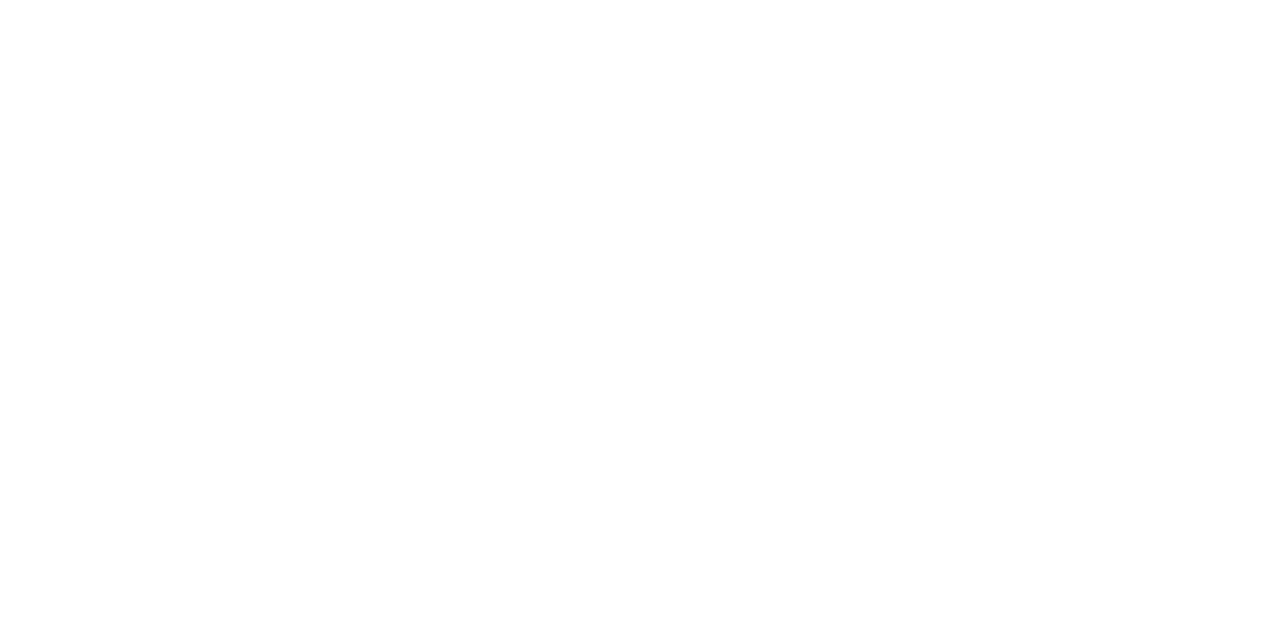
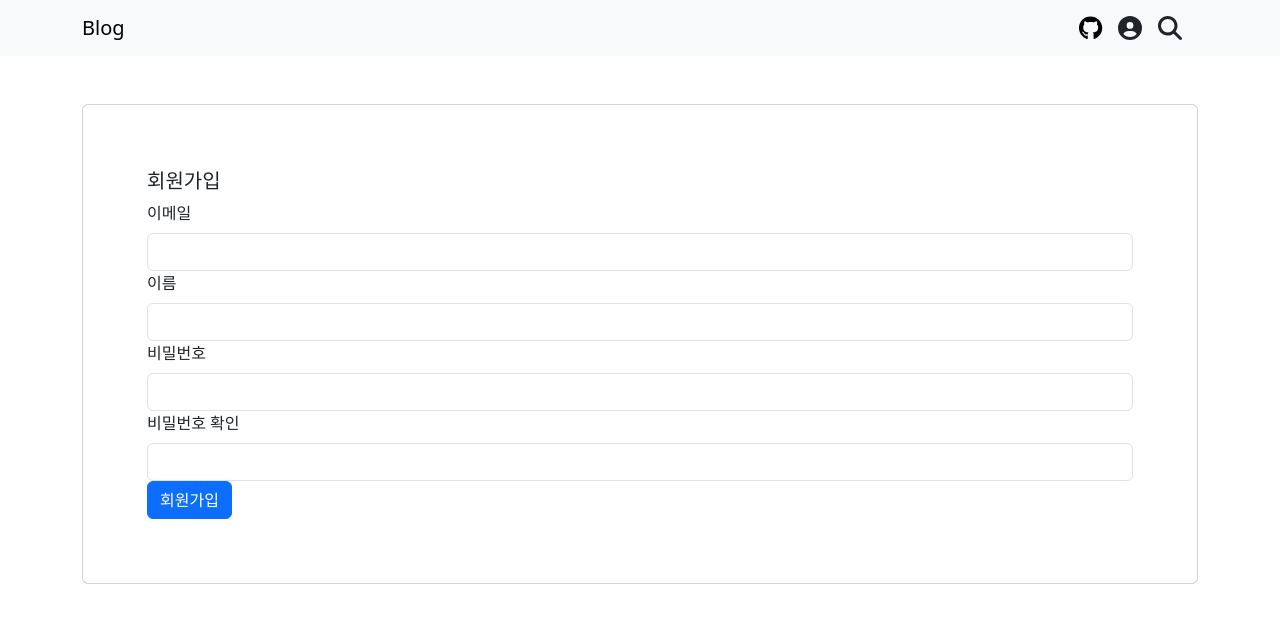
Before and after one commit to Seotjuu/Blog, a React (Create React App) app: page /Signup in a window 1280 px wide. Before the commit this address had no page. Shown: the top 622 px of the page. Built offline with nearby package versions, Linux system fonts and the light colour scheme.

Commit message:
[fix] firebase Login / SignUp   - Firbase로 로그인 및 회원가입 진행중

```diff
--- a/src/App.tsx
+++ b/src/App.tsx
@@ -1,28 +1,33 @@
 import "./App.css";
 import "./css/Sign.css";
+
+import TopNavBar from "pages/TopNavBar";
+import SideNavBar from "pages/SideNavBar";
 import Main from "./pages/Main";
 import Login from "./pages/Login";
-import HomePage from "./pages/HomePage";
+import Siginup from "pages/Signup";
 import PostRegister from "./pages/PostRegister";
 import PostView from "./pages/PostView";
 
 import { Routes, Route } from "react-router-dom";
 
-const App: React.FC = () => {
+const App = () => {
   return (
     <>
-        <Routes>
+      <Routes>
+        <Route element={<TopNavBar />}>
           <Route path="/login" element={<Login />}></Route>
-
+          <Route path="/Signup" element={<Siginup />}></Route>
           {/* sideBar 이중 라우터 */}
-          <Route element={<HomePage />}>
+          <Route element={<SideNavBar />}>
             <Route path="/" element={<Main />}></Route>
             <Route path="/PostRegister" element={<PostRegister />}></Route>
             <Route path="/PostView" element={<PostView />}></Route>
           </Route>
-        </Routes>
+        </Route>
+      </Routes>
     </>
   );
-}
+};
 
 export default App;
--- /dev/null
+++ b/src/cmm/UserManagement.ts
@@ -0,0 +1,22 @@
+import React, { useState } from "react";
+import { auth } from "../firebase";
+import {
+  signInWithEmailAndPassword,
+  createUserWithEmailAndPassword,
+} from "firebase/auth";
+
+// 현재 로그인한 유저 확인하는 함수
+export const CheckUser = () => {
+  return auth.currentUser;
+};
+
+// sign up
+export const SignupUser = async (email: string, password: string) => {
+  try {
+    await createUserWithEmailAndPassword(auth, email, password);
+  } catch (e) {
+    if (e instanceof Error) console.log(e.message);
+  }
+
+  return "유저 회원가입 완료";
+};
--- a/src/firebase.ts
+++ b/src/firebase.ts
@@ -2,6 +2,7 @@
 import { initializeApp, getApp, FirebaseApp } from "firebase/app";
 import { getFirestore } from "firebase/firestore";
 import { getStorage } from "firebase/storage";
+import { getAuth } from "firebase/auth";
 
 export const firebaseConfig = {
   apiKey: "AIzaSyAmZw_eirEEPd7ousfSGoBae4znVzTzZ98",
@@ -17,3 +18,4 @@
 // firestore 객체 생성
 export const db = getFirestore(app);
 export const storage = getStorage(app);
+export const auth = getAuth(app);
--- a/src/pages/HomePage.tsx
+++ /dev/null
@@ -1,69 +0,0 @@
-// 페이지 내에 필수 요소 ( SideBar, NavBar )
-import { Link, Outlet, useNavigate } from "react-router-dom";
-
-import {
-  faGithub
-} from "@fortawesome/free-brands-svg-icons";
-import {
-  faMagnifyingGlass,
-  faCircleUser,
-} from "@fortawesome/free-solid-svg-icons";
-import { FontAwesomeIcon } from "@fortawesome/react-fontawesome";
-import { Button, Col, Container, Navbar, Row } from "react-bootstrap";
-
-const HomePage = () => {
-  // 버튼으로 페이지 url 이동
-  const navigate = useNavigate();
-
-  return (
-    <>
-      {/* NavBar */}
-      <Navbar className="bg-body-tertiary">
-        <Container>
-          <Navbar.Brand href="/Blog">Blog</Navbar.Brand>
-          <Navbar.Collapse className="justify-content-end">
-            <a href="https://github.com/Seotjuu" style={{color: "black"}}>
-              <FontAwesomeIcon icon={faGithub} size="xl"/>
-            </a>
-            &emsp;
-            <FontAwesomeIcon icon={faCircleUser} size="xl" />
-            &emsp;
-            <FontAwesomeIcon icon={faMagnifyingGlass} size="xl" />
-            &emsp;
-          </Navbar.Collapse>
-        </Container>
-      </Navbar>
-
-      <Container className="mt-5">
-        <Row >
-          <Col xs="2" style={{border: "black 1px solid"}}>
-          <Button variant="success"
-            onClick={()=>{
-              navigate('/PostRegister');
-            }}
-          >
-            게시물 작성
-          </Button>
-
-
-            {/* SideBar */}
-            <div>
-              <div className="border-bottom">
-                글 목록
-              </div>
-              <ul>
-                <li><Link to="/">홈으로 가기</Link></li>
-              </ul>
-            </div>
-          </Col>
-          <Col style={{border: "black 1px solid"}}>
-            {/* Outlet */}
-            <Outlet />
-          </Col>
-        </Row>
-      </Container>
-    </>
-  );
-}
-
-export default HomePage;
--- /dev/null
+++ b/src/pages/SideNavBar.tsx
@@ -0,0 +1,49 @@
+import { Link, Outlet, useLocation, useNavigate } from "react-router-dom";
+import { Button, Col, Container, Row } from "react-bootstrap";
+
+// user 함수
+import { CheckUser } from "../cmm/UserManagement";
+
+const SideNavBar = () => {
+  // 버튼으로 페이지 url 이동
+  const navigate = useNavigate();
+  const location = useLocation();
+  console.log(CheckUser());
+
+  console.log(location.pathname);
+
+  return (
+    <>
+      <Container className="mt-5">
+        <Row>
+          <Col xs="2" style={{ border: "black 1px solid" }}>
+            <Button
+              variant="success"
+              onClick={() => {
+                navigate("/PostRegister");
+              }}
+            >
+              게시물 작성
+            </Button>
+
+            {/* SideBar */}
+            <div>
+              <div className="border-bottom">글 목록</div>
+              <ul>
+                <li>
+                  <Link to="/">홈으로 가기</Link>
+                </li>
+              </ul>
+            </div>
+          </Col>
+          <Col style={{ border: "black 1px solid" }}>
+            {/* Outlet */}
+            <Outlet />
+          </Col>
+        </Row>
+      </Container>
+    </>
+  );
+};
+
+export default SideNavBar;
--- /dev/null
+++ b/src/pages/Signup.tsx
@@ -0,0 +1,38 @@
+import React, { useState, useEffect } from "react";
+import { Button, Card, Col, Container, Row, Form } from "react-bootstrap";
+
+const Siginup = () => {
+  const onSignUp = () => {
+    console.log("회원가입 시도");
+  };
+
+  return (
+    <>
+      <Container className="mt-5">
+        <Row>
+          <Col>
+            <Card className="p-5">
+              <Card.Body>
+                <Card.Title>회원가입</Card.Title>
+                <Form>
+                  <Form.Label>이메일</Form.Label>
+                  <Form.Control name="email" type="text" />
+                  <Form.Label>이름</Form.Label>
+                  <Form.Control name="name" type="text" />
+                  <Form.Label>비밀번호</Form.Label>
+                  <Form.Control name="pw" type="password" />
+                  <Form.Label>비밀번호 확인</Form.Label>
+                  <Form.Control name="pwcheck" type="password" />
+
+                  <Button onClick={onSignUp}>회원가입</Button>
+                </Form>
+              </Card.Body>
+            </Card>
+          </Col>
+        </Row>
+      </Container>
+    </>
+  );
+};
+
+export default Siginup;
--- /dev/null
+++ b/src/pages/TopNavBar.tsx
@@ -0,0 +1,51 @@
+import { Outlet, useLocation, useNavigate } from "react-router-dom";
+import { faGithub } from "@fortawesome/free-brands-svg-icons";
+import {
+  faMagnifyingGlass,
+  faCircleUser,
+} from "@fortawesome/free-solid-svg-icons";
+import { FontAwesomeIcon } from "@fortawesome/react-fontawesome";
+import { Container, Navbar } from "react-bootstrap";
+
+// user 함수
+import { CheckUser } from "../cmm/UserManagement";
+
+const TopNavBar = () => {
+  // 버튼으로 페이지 url 이동
+  const navigate = useNavigate();
+  const location = useLocation();
+  console.log(CheckUser());
+
+  console.log(location.pathname);
+
+  return (
+    <>
+      {/* NavBar */}
+      <Navbar className="bg-body-tertiary">
+        <Container>
+          <Navbar.Brand href="/Blog">Blog</Navbar.Brand>
+          <Navbar.Collapse className="justify-content-end">
+            <a href="https://github.com/Seotjuu" style={{ color: "black" }}>
+              <FontAwesomeIcon icon={faGithub} size="xl" />
+            </a>
+            &emsp;
+            <FontAwesomeIcon
+              icon={faCircleUser}
+              size="xl"
+              onClick={() => {
+                navigate("/Signup");
+              }}
+            />
+            &emsp;
+            <FontAwesomeIcon icon={faMagnifyingGlass} size="xl" />
+            &emsp;
+          </Navbar.Collapse>
+        </Container>
+      </Navbar>
+
+      <Outlet />
+    </>
+  );
+};
+
+export default TopNavBar;
```
